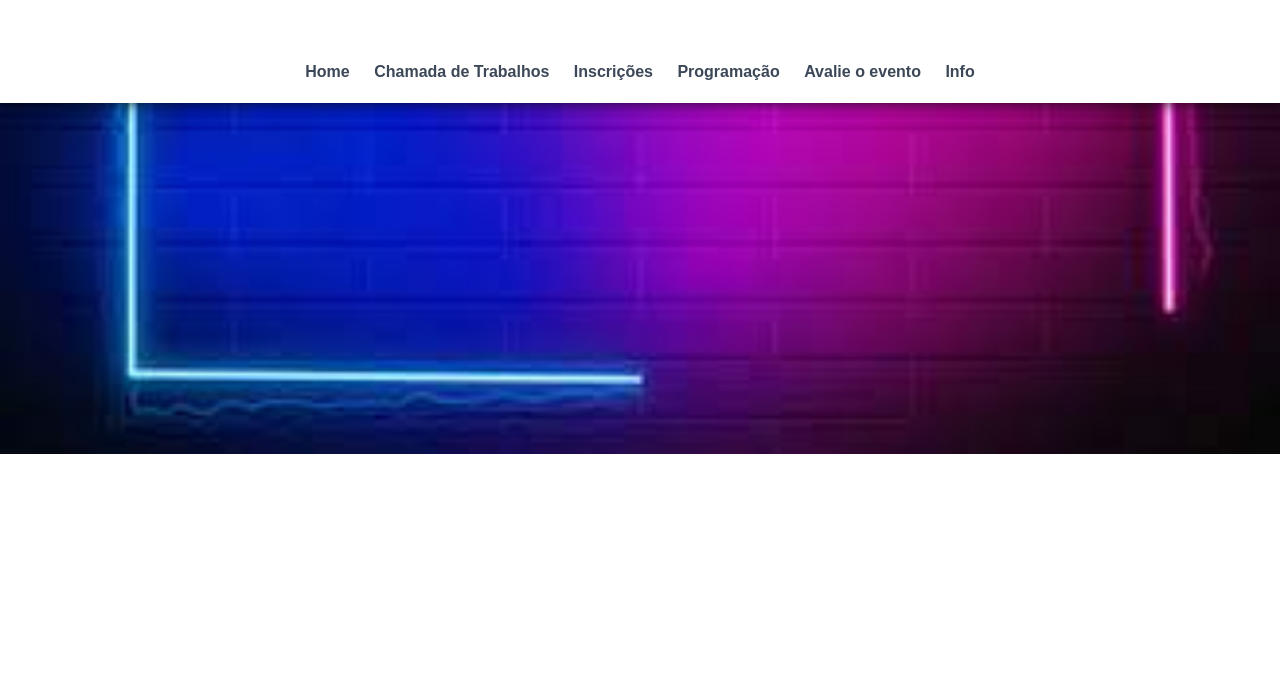
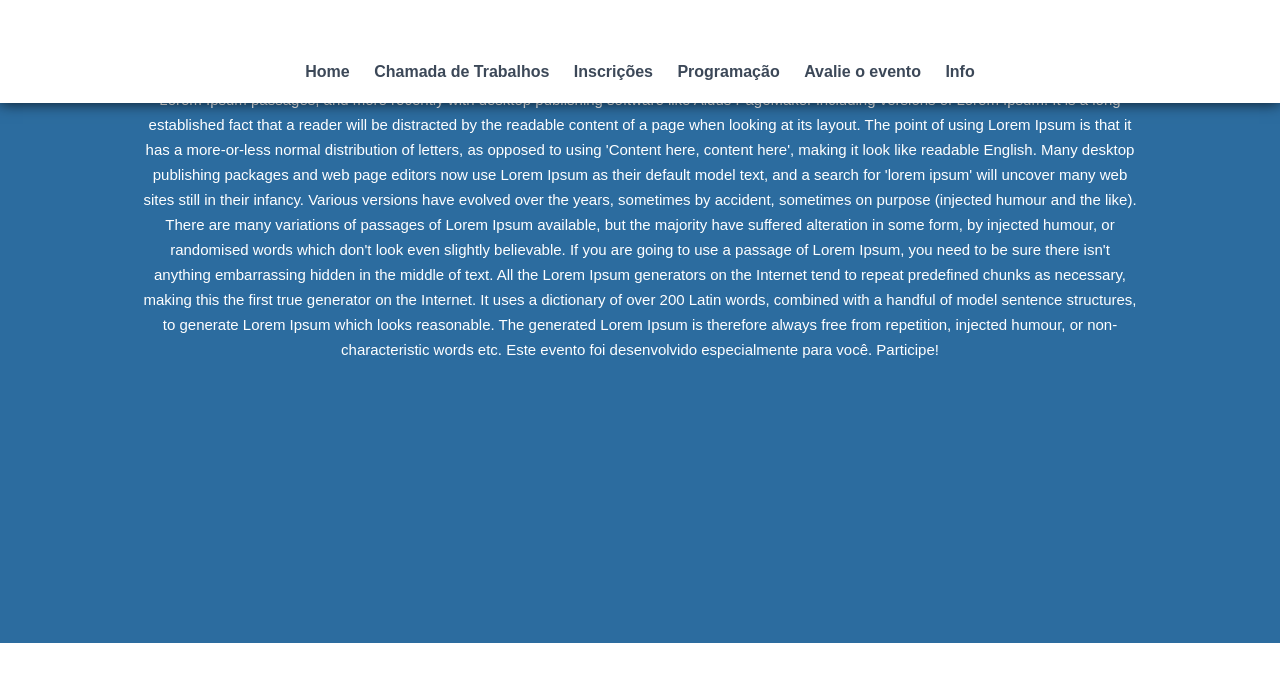
Before and after one commit to Acritz/Pet-test, a plain HTML site: page index.html in a window 1280 px wide. Shown: the part 147-828 px from the top of the page. Drawn offline with Linux system fonts and the light colour scheme.

Commit message:
footer adicionado parcialmente

```diff
--- a/index.html
+++ b/index.html
@@ -44,12 +44,19 @@
             </div>
         </div>
         <div class="footer">
-            <p class="footer-title">
+            <h2 class="footer-title">
+                Sobre o Evento
+            </h2>
+            <p class="footer-text">
+                Lorem Ipsum is simply dummy text of the printing and typesetting industry. Lorem Ipsum has been the industry's standard dummy text ever since the 1500s, when an unknown printer took a galley of type and scrambled it to make a type specimen book. It has survived not only five centuries, but also the leap into electronic typesetting, remaining essentially unchanged. It was popularised in the 1960s with the release of Letraset sheets containing Lorem Ipsum passages, and more recently with desktop publishing software like Aldus PageMaker including versions of Lorem Ipsum.
 
+                It is a long established fact that a reader will be distracted by the readable content of a page when looking at its layout. The point of using Lorem Ipsum is that it has a more-or-less normal distribution of letters, as opposed to using 'Content here, content here', making it look like readable English. Many desktop publishing packages and web page editors now use Lorem Ipsum as their default model text, and a search for 'lorem ipsum' will uncover many web sites still in their infancy. Various versions have evolved over the years, sometimes by accident, sometimes on purpose (injected humour and the like).
+
+                There are many variations of passages of Lorem Ipsum available, but the majority have suffered alteration in some form, by injected humour, or randomised words which don't look even slightly believable. If you are going to use a passage of Lorem Ipsum, you need to be sure there isn't anything embarrassing hidden in the middle of text. All the Lorem Ipsum generators on the Internet tend to repeat predefined chunks as necessary, making this the first true generator on the Internet. It uses a dictionary of over 200 Latin words, combined with a handful of model sentence structures, to generate Lorem Ipsum which looks reasonable. The generated Lorem Ipsum is therefore always free from repetition, injected humour, or non-characteristic words etc.
+
+                Este evento foi desenvolvido especialmente para você. Participe!
             </p>
-            <p class="footer-text">
 
-            </p>
         </div>
     </body>
 </html>
--- a/style.css
+++ b/style.css
@@ -61,3 +61,24 @@ body{
     position: fixed;
     width: 100%;
 }
+
+.footer{
+    z-index: 9;
+    background-color: rgb(44, 108, 159);
+    position: absolute;
+    bottom: 10px;
+    height: 700px;
+    text-align: center;
+}
+.footer-title{
+    font-size: 46px;
+    margin-bottom: 15px;
+    color: white;
+}
+.footer-text{
+    color:white;
+    padding-left: 140px;
+    padding-right: 140px;
+    line-height: 25px;
+    font-size: 15px;
+}
```
